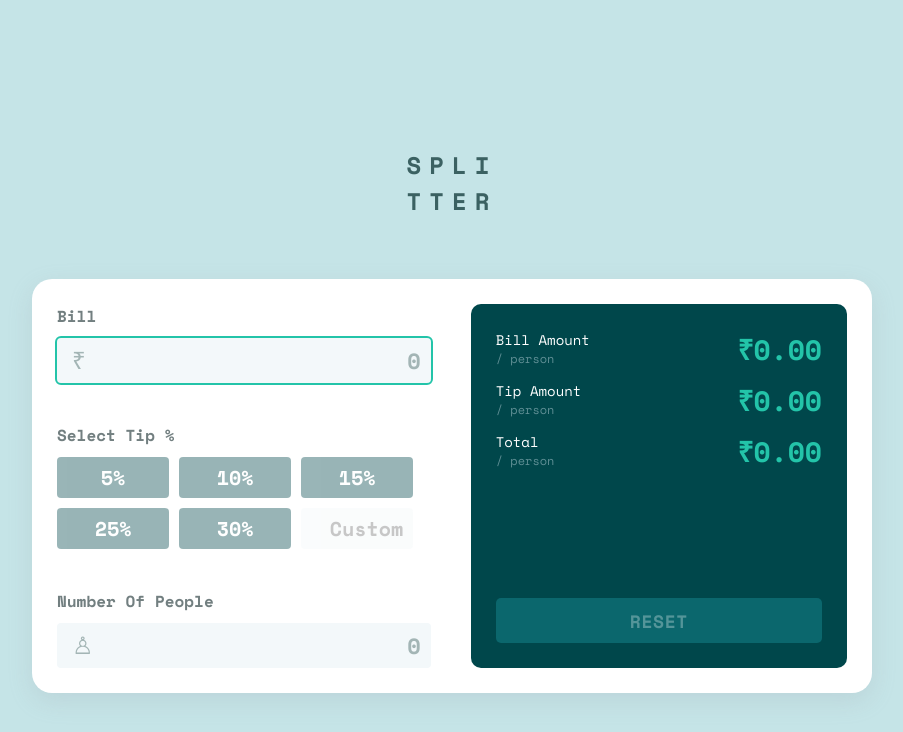
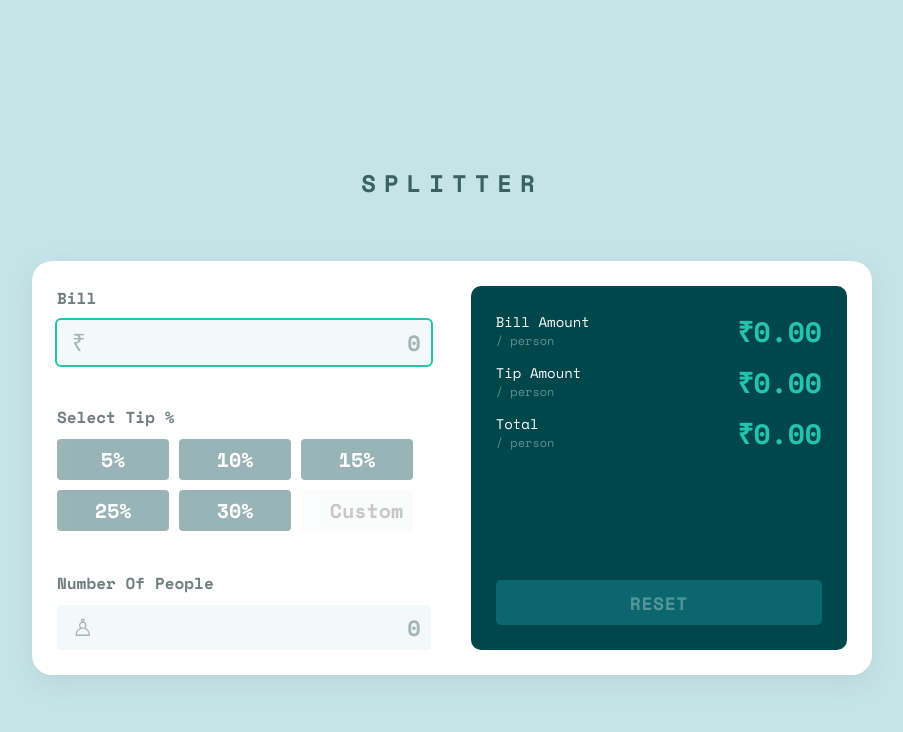
Before and after one commit to Pratitb/tip-calculator-app, a plain HTML site: page index.html in a window 1280 px wide. Shown: the whole page, without its empty margins (188-1091 px from the left). Drawn offline with nearby package versions, Linux system fonts and the light colour scheme.

Commit message:
heading fix

```diff
--- a/index.html
+++ b/index.html
@@ -13,7 +13,7 @@
 <body>
   <div class="calc_wrap">
     <div class="container calc_container">
-      <p class="app_head">spli<br>tter</p>
+      <p class="app_head">splitter</p>
       <div class="calc_app">
         <div class="left_col">
           <!-- bill -->
```
